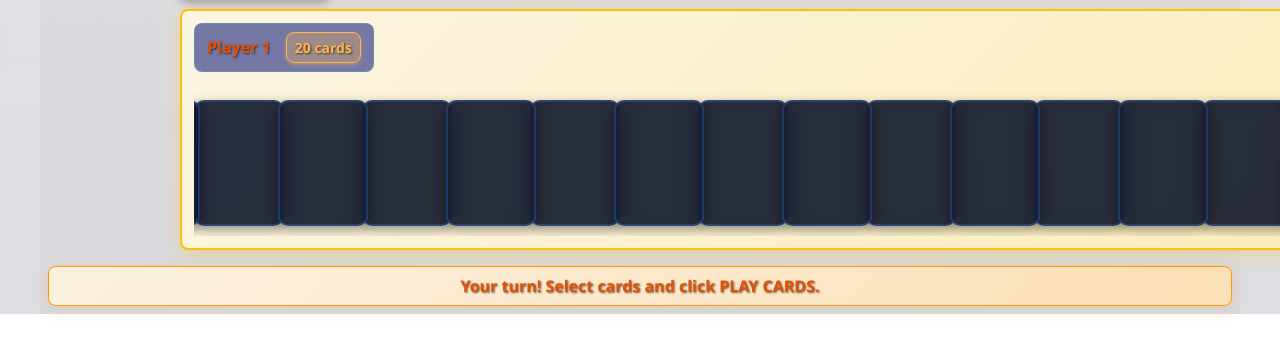
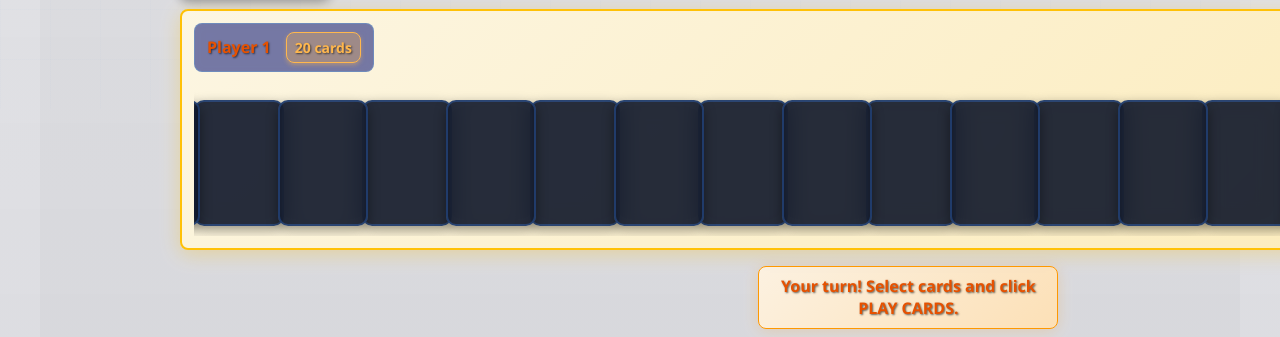
Before and after one commit to donghaozhang/fight-the-landlord-game, a website with bundled scripts: page index.html in a window 1280 px wide. Shown: the part 691-1028 px from the top of the page. Before the commit the page ends 1005 px from the top, so only its background shows below. Built offline with nearby package versions, Linux system fonts and the light colour scheme; files whose address does not match are found by name.

Commit message:
Align message area to Player 1 position

```diff
--- a/ui-components.css
+++ b/ui-components.css
@@ -68,10 +68,17 @@
     border: 1px solid rgba(59, 130, 246, 0.4);
     backdrop-filter: blur(10px);
     -webkit-backdrop-filter: blur(10px);
-    margin: 0 auto;
-    max-width: 100%;
     position: relative;
     z-index: 901; /* High z-index for message text */
+
+    /* Align to Player 1 (bottom player) position */
+    margin: 0;
+    margin-left: auto;
+    margin-right: auto;
+    max-width: 300px;
+    width: fit-content;
+    /* Position it toward the bottom area where Player 1 is located */
+    margin-left: 60%;
 }
 
 #message-area p {
```
